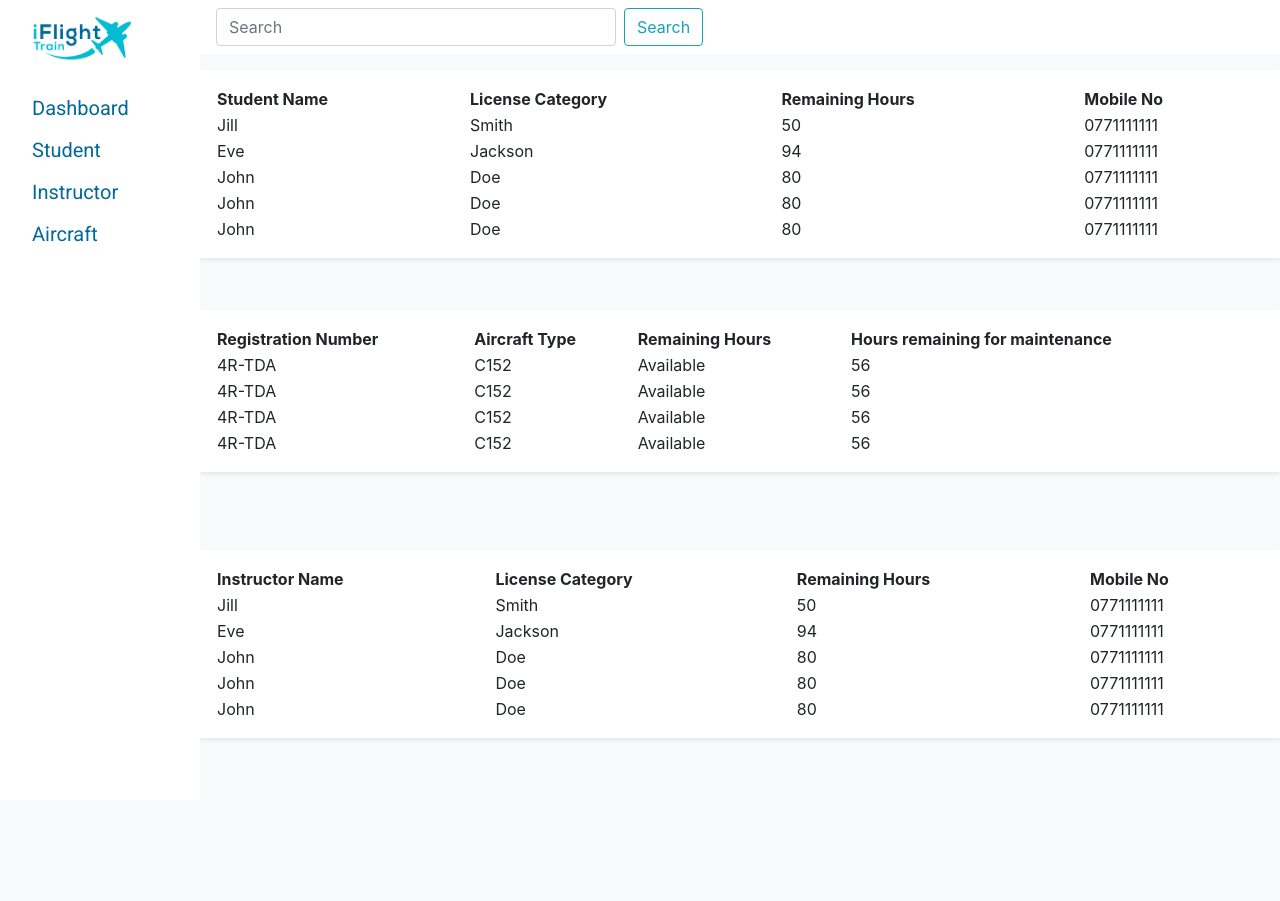
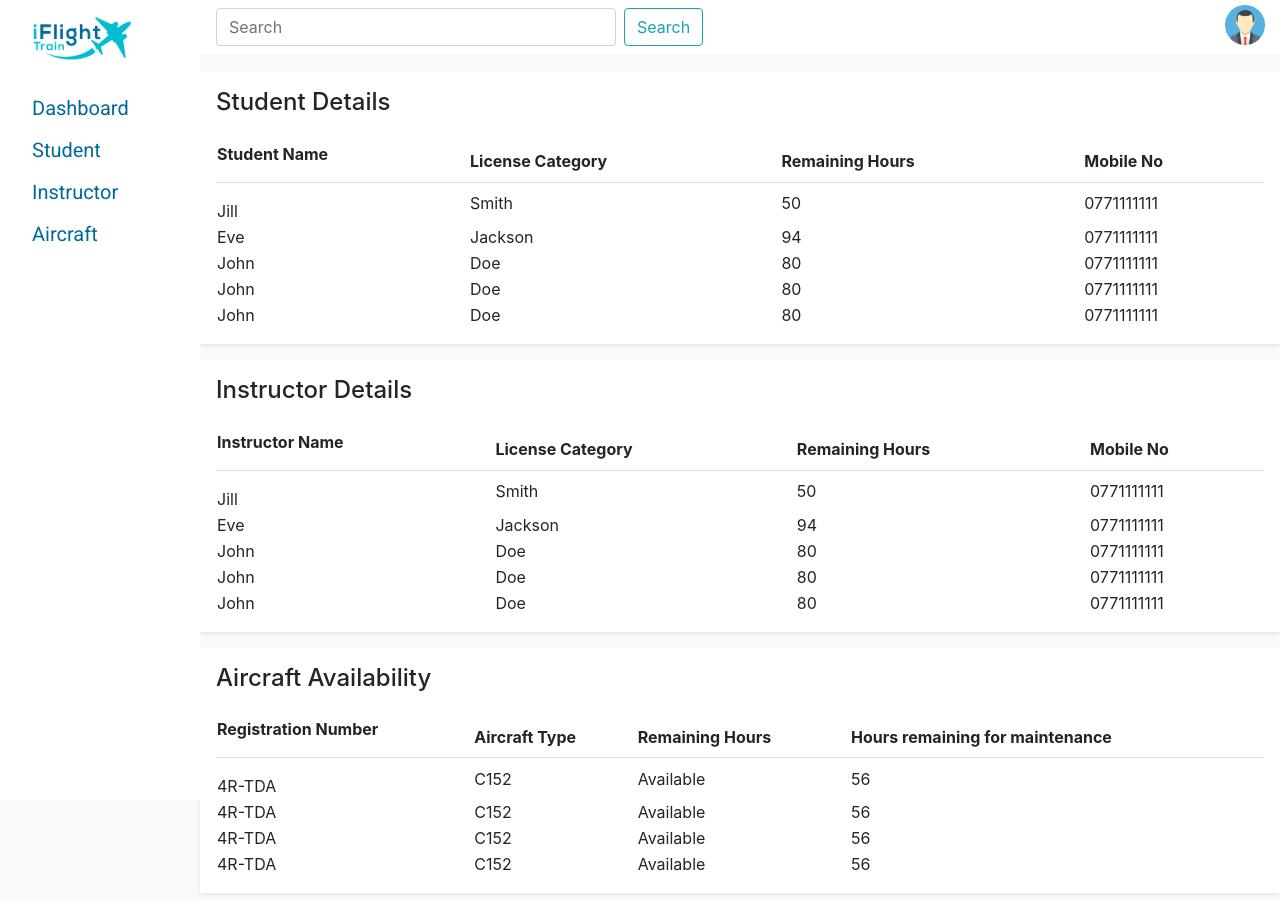
Before and after one commit to ImeshaMendis/flying-school-app, an Angular app: page / in a window 1280 px wide. Before the commit the page ends 800 px from the top, so only its background shows below. Built offline with nearby package versions, Linux system fonts and the light colour scheme.

Commit message:
changes vimma

```diff
--- a/src/app/aircrafts/aircrafts.component.html
+++ b/src/app/aircrafts/aircrafts.component.html
@@ -1,40 +1,36 @@
 <div class="container shadow-sm bg-white p-3">
+  <h4 class="pb-3">Aircraft Availability</h4>
       <table style="width:100%">
-        <tr>
-          <th>Instructor Name</th>
-          <th>License Category</th>
+        <tr class="border-bottom">
+          <th class="pb-3">Registration Number</th>
+          <th>Aircraft Type</th>
           <th>Remaining Hours</th>
-          <th>Mobile No</th>
+          <th>Hours remaining for maintenance</th>
         </tr>
         <tr>
-          <td>Jill</td>
-          <td>Smith</td>
-          <td>50</td>
-          <td>0771111111</td>
+          <td class="pt-3">4R-TDA</td>
+          <td>C152</td>
+          <td>Available</td>
+          <td>56</td>
         </tr>
         <tr>
-          <td>Eve</td>
-          <td>Jackson</td>
-          <td>94</td>
-          <td>0771111111</td>
+          <td>4R-TDA</td>
+          <td>C152</td>
+          <td>Available</td>
+          <td>56</td>
         </tr>
         <tr>
-          <td>John</td>
-          <td>Doe</td>
-          <td>80</td>
-          <td>0771111111</td>
+          <td>4R-TDA</td>
+          <td>C152</td>
+          <td>Available</td>
+          <td>56</td>
         </tr>
         <tr>
-          <td>John</td>
-          <td>Doe</td>
-          <td>80</td>
-          <td>0771111111</td>
+          <td>4R-TDA</td>
+          <td>C152</td>
+          <td>Available</td>
+          <td>56</td>
         </tr>
-        <tr>
-          <td>John</td>
-          <td>Doe</td>
-          <td>80</td>
-          <td>0771111111</td>
-        </tr>
+
       </table>
     </div>
--- a/src/app/app.component.html
+++ b/src/app/app.component.html
@@ -18,3 +18,5 @@
   <app-header></app-header>
   <app-dashboard></app-dashboard>
 </div>
+
+<!--<app-login></app-login>-->
--- a/src/app/dashboard/dashboard.component.html
+++ b/src/app/dashboard/dashboard.component.html
@@ -1,23 +1,9 @@
-<style>
-  .section1{
-    height: 30vh;
-  }
-  .section2{
-    height: 30vh;
-  }
-  .section3{
-    height: 30vh;
-  }
-</style>
-
-
-
-<div class="section1">
+<div class="py-2 mt-5">
   <app-student></app-student>
 </div>
-<div class="section2">
+<div class="py-2">
   <app-instructor></app-instructor>
 </div>
-<div class="section3">
+<div class="py-2">
   <app-aircrafts></app-aircrafts>
 </div>
--- a/src/app/header/header.component.html
+++ b/src/app/header/header.component.html
@@ -2,11 +2,24 @@
   .form-control{
     width: 400px;
   }
+  .navbar{
+    position: fixed;
+    width: 100%;
+  }
+
+  .box{
+    position: fixed;
+    top: 5px;
+    right: 15px;
+  }
 </style>
 
 <nav class="navbar navbar-light bg-white">
-  <form class="form-inline left">
+  <form class="form-inline left w-100">
     <input class="form-control mr-sm-2" type="search" placeholder="Search" aria-label="Search">
     <button class="btn btn-outline-info my-2 my-sm-0" type="submit">Search</button>
   </form>
+  <div class="box">
+    <a class="right"><img src="../../assets/img/avatar.png" alt="" height="" width="40"></a>
+  </div>
 </nav>
--- a/src/app/instructor/instructor.component.html
+++ b/src/app/instructor/instructor.component.html
@@ -1,35 +1,41 @@
 <div class="container shadow-sm bg-white p-3">
+  <h4 class="pb-3">Instructor Details</h4>
       <table style="width:100%">
-        <tr>
-          <th>Registration Number</th>
-          <th>Aircraft Type</th>
+        <tr class="border-bottom">
+          <th class="pb-3">Instructor Name</th>
+          <th>License Category</th>
           <th>Remaining Hours</th>
-          <th>Hours remaining for maintenance</th>
+          <th>Mobile No</th>
         </tr>
         <tr>
-          <td>4R-TDA</td>
-          <td>C152</td>
-          <td>Available</td>
-          <td>56</td>
+          <td class="pt-3">Jill</td>
+          <td>Smith</td>
+          <td>50</td>
+          <td>0771111111</td>
         </tr>
         <tr>
-          <td>4R-TDA</td>
-          <td>C152</td>
-          <td>Available</td>
-          <td>56</td>
+          <td>Eve</td>
+          <td>Jackson</td>
+          <td>94</td>
+          <td>0771111111</td>
         </tr>
         <tr>
-          <td>4R-TDA</td>
-          <td>C152</td>
-          <td>Available</td>
-          <td>56</td>
+          <td>John</td>
+          <td>Doe</td>
+          <td>80</td>
+          <td>0771111111</td>
         </tr>
         <tr>
-          <td>4R-TDA</td>
-          <td>C152</td>
-          <td>Available</td>
-          <td>56</td>
+          <td>John</td>
+          <td>Doe</td>
+          <td>80</td>
+          <td>0771111111</td>
         </tr>
-
+        <tr>
+          <td>John</td>
+          <td>Doe</td>
+          <td>80</td>
+          <td>0771111111</td>
+        </tr>
       </table>
     </div>
--- a/src/app/login/login.component.html
+++ b/src/app/login/login.component.html
@@ -1,3 +1,96 @@
-<p>
-  login works!
-</p>
+<style>
+  .container.login{
+    border-radius: 25px;
+    margin: 10% auto;
+    display: block;
+    width:40%;
+    text-align:center;
+    background-color: white;
+  }
+
+  .container.register{
+    border-radius: 25px;
+    margin: 10% auto;
+    display: block;
+    width:30%;
+    text-align:center;
+    background-color: white;
+  }
+
+  .alert {
+    max-width: 50%;
+  }
+
+  .new-link{
+    color: #0082b8 !important;
+    background-color: transparent !important;
+    border-color: #0082b8 !important;
+  }
+
+  .new-link.btn:hover{
+    color: white !important;
+    background-color: #0082b8 !important;
+  }
+
+  .login .btn:hover{
+    color: white !important;
+  }
+
+  .box-container{
+    border-radius: 25px;
+    margin: 10% auto;
+    display: block;
+    width:40%;
+    text-align:center;
+    background-color: white;
+    box-shadow: 0 4px 8px 0 rgba(0, 0, 0, 0.2), 0 6px 20px 0 rgba(0, 0, 0, 0.19);
+    padding: 50px;
+  }
+
+  .textBox{
+    height: 30px;
+    width: 100%;
+    margin-left: 20px;
+  }
+
+  .btn{
+    height: 40px;
+    width: 100px;
+    color: white;
+    background-color: #0082b8;
+    border-radius: 10px;
+    margin-bottom: 20px;
+  }
+
+</style>
+
+
+<div class="container login shadow">
+  <div class="text-center py-4">
+    <a class="pb-4 pt-3"><img src="../../assets/img/ifligh.png" alt="" height="" width="200"></a>
+  </div>
+  <div class="row justify-content-center">
+    <div class="col-8">
+      <form th:action="@{/login}" method="post">
+        <div class="form-group font-weight-light text-left">
+          <label for="username">Username</label><br>
+          <input class="textBox mx-0" type="text" id="username" name="username" autofocus="autofocus"/>
+        </div>
+        <div class="form-group font-weight-light text-left">
+          <label for="password">Password</label><br>
+          <input class="textBox mx-0" type="password" id="password" name="password"/>
+        </div>
+        <div class="login text-center">
+          <input class="btn font-weight-medium" id="submit" type="submit" value="Log in"/>
+        </div>
+      </form>
+      <span th:if="${error}" class="text-warning text-center" th:text="${error}"></span>
+      <span th:if="${message}" class="text-warning text-center" th:text="${message}"></span>
+
+      <div class="text-center font-weight-light pb-4">
+        <label>Don't have an account</label>
+        <a href="/Notes/register">Register</a>
+      </div>
+    </div>
+  </div>
+</div>
--- a/src/app/student/student.component.html
+++ b/src/app/student/student.component.html
@@ -1,13 +1,14 @@
 <div class="container shadow-sm bg-white p-3 mt-3">
+  <h4 class="pb-3">Student Details</h4>
       <table style="width:100%">
-        <tr>
-          <th>Student Name</th>
+        <tr class="border-bottom pb-3">
+          <th class="pb-3">Student Name</th>
           <th>License Category</th>
           <th>Remaining Hours</th>
           <th>Mobile No</th>
         </tr>
         <tr>
-          <td>Jill</td>
+          <td class="pt-3">Jill</td>
           <td>Smith</td>
           <td>50</td>
           <td>0771111111</td>
```
Also changed, not shown: src/assets/img/avatar.png (added), src/assets/img/bell.png (added).
